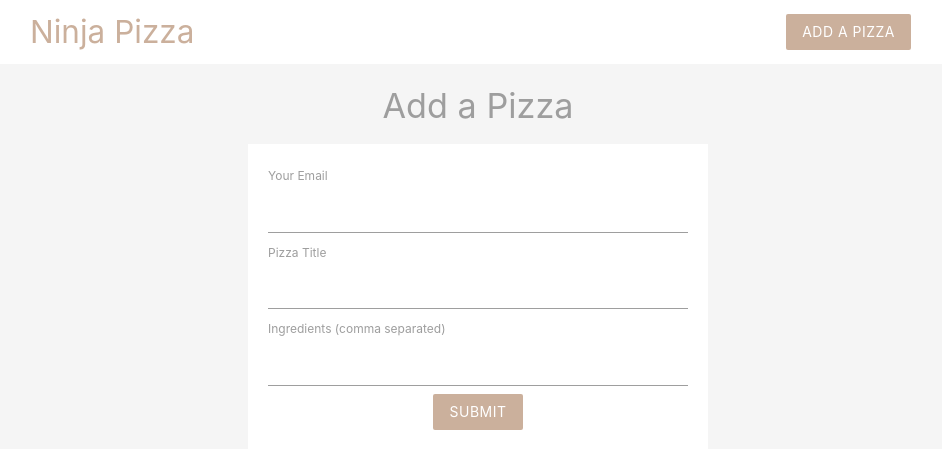
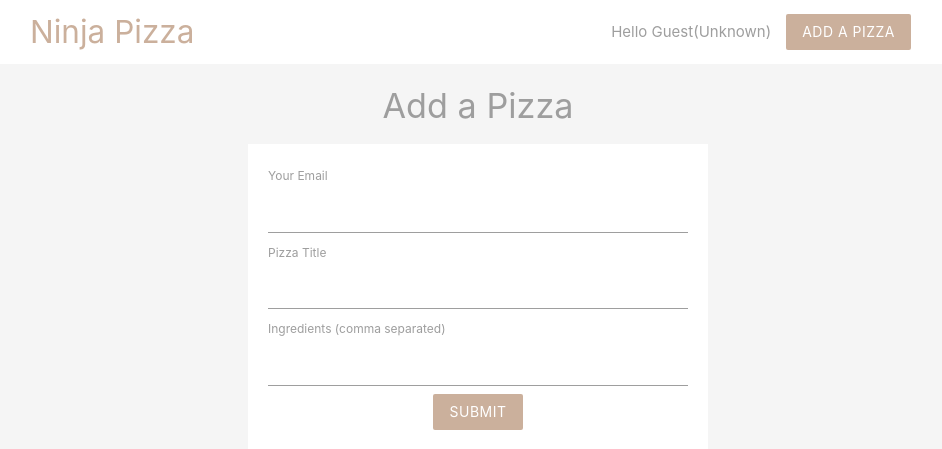
Before and after one commit to 1543132/exercise-php, a PHP site: page /add.php in a window 1280 px wide. Shown: the top 449 px of the page, without its empty margins (162-1104 px from the left). Run offline with PHP 8.4, Linux system fonts and the light colour scheme.

Commit message:
SESSION & COOKIE exercise

```diff
--- a/templates/header.php
+++ b/templates/header.php
@@ -1,3 +1,12 @@
+<?php
+
+	session_start();
+
+	$name = $_SESSION['name'] ?? 'Guest';
+
+	$gender = $_COOKIE['gender'] ?? 'Unknown';
+?>
+
 <head>
 	<title>Ninja Pizza</title>
 	<!-- Compiled and minified CSS -->
@@ -21,6 +30,8 @@
 	<div class="container">
 	  <a href="index.php" class="brand-logo brand-text">Ninja Pizza</a>
 	  <ul id="nav-mobile" class="right hide-on-small-and-down">
+		<li class="grey-text">Hello <?php echo htmlspecialchars($name); ?></li>
+		<li class="grey-text">(<?php echo htmlspecialchars($gender); ?>)</li>
 		<li><a href="add.php" class="btn brand z-depth-0">Add a Pizza</a></li>
 	  </ul>
 	</div>
```
Lines whose indentation alone changed are shown as unchanged.
